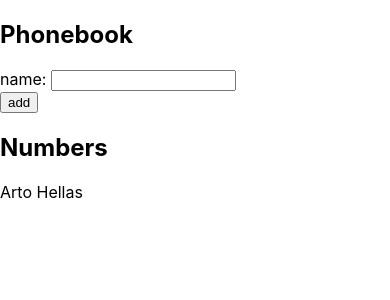
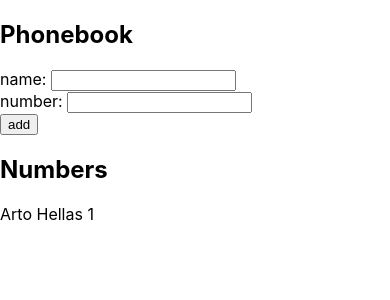
Before and after one commit to myurtoglu/fullstackopen, a React (Create React App) app in the folder part2/phonebook/: page / in a window 390 px wide. Shown: the top 300 px of the page. Built offline with nearby package versions, Linux system fonts and the light colour scheme; the HTML template or start-up script is replaced by a standard one.

Commit message:
Complete step3 of phonebook.

```diff
--- a/part2/phonebook/src/App.js
+++ b/part2/phonebook/src/App.js
@@ -2,16 +2,18 @@ import React, { useState } from 'react'
 
 const Numbers = ({ persons }) => {
   return persons.map(
-    person => <div key={person.name}>{person.name}</div>)
+    person => <div key={person.name}>{person.name} {person.number}</div>)
 }
 
 const App = () => {
   const [ persons, setPersons ] = useState([
-    { name: 'Arto Hellas' }
+    { name: 'Arto Hellas', number: "1"}
   ])
   const [ newName, setNewName ] = useState('')
+  const [ newNumber, setNewNumber ] = useState('')
 
-  const handleNoteChange = (event) => setNewName(event.target.value)
+  const handleNameChange = (event) => setNewName(event.target.value)
+  const handleNumberChange = (event) => setNewNumber(event.target.value)
 
   const addPerson = (event) => {
     event.preventDefault()
@@ -21,18 +23,19 @@ const App = () => {
     } else {
       setPersons(persons.concat({
         name: newName,
+        number: newNumber,
       }))
     }
     setNewName("")
+    setNewNumber("")
   }
 
   return (
     <div>
       <h2>Phonebook</h2>
       <form onSubmit={addPerson}>
-        <div>
-          name: <input value={newName} onChange={handleNoteChange} />
-        </div>
+        <div> name: <input value={newName} onChange={handleNameChange} /> </div>
+        <div> number: <input value={newNumber} onChange={handleNumberChange} /> </div>
         <div>
           <button type="submit">add</button>
         </div>
```
